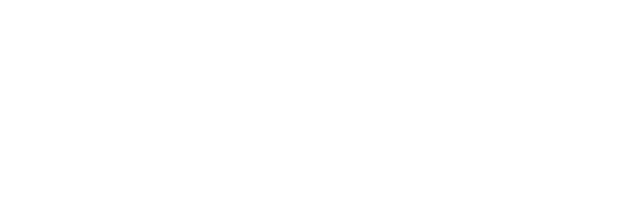
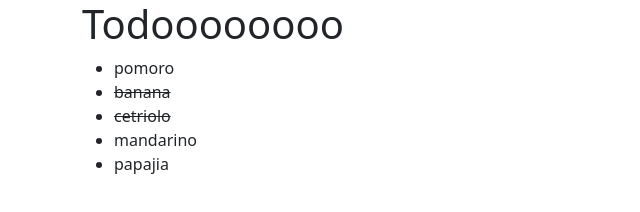
Before and after one commit to tomasdarienko/vue-todolist, a plain HTML site: page index.html in a window 1280 px wide. Shown: the whole page, without its empty margins (0-640 px from the left). Drawn offline with nearby package versions, Linux system fonts and the light colour scheme.

Commit message:
milestone 1

```diff
--- a/index.html
+++ b/index.html
@@ -1,14 +1,33 @@
 <!DOCTYPE html>
 <html lang="en">
+
 <head>
      <meta charset="UTF-8">
      <meta name="viewport" content="width=device-width, initial-scale=1.0">
      <title>todoooooooooooooooooo</title>
      <link rel="stylesheet" href="./css/style.css">
-     <link href="https://cdn.jsdelivr.net/npm/bootstrap@5.3.2/dist/css/bootstrap.min.css" rel="stylesheet" integrity="sha384-T3c6CoIi6uLrA9TneNEoa7RxnatzjcDSCmG1MXxSR1GAsXEV/Dwwykc2MPK8M2HN" crossorigin="anonymous">
+     <link href="https://cdn.jsdelivr.net/npm/bootstrap@5.3.2/dist/css/bootstrap.min.css" rel="stylesheet"
+          integrity="sha384-T3c6CoIi6uLrA9TneNEoa7RxnatzjcDSCmG1MXxSR1GAsXEV/Dwwykc2MPK8M2HN" crossorigin="anonymous">
 </head>
+
 <body>
+     <div id="app">
+          <div class="container">
+               <div class="row">
+                    <div class="col">
+                         <h1>Todoooooooo</h1>
+
+                         <div>
+                              <ul>
+                                   <li v-for="(todo,index) in todolist" :key="index" :class="todo.done == true ? 'text-decoration-line-through': '' ">{{ todo.text }}</li>
+                              </ul>
+                         </div>
+                    </div>
+               </div>
+          </div>
+     </div>
      <script src="https://unpkg.com/vue@3/dist/vue.global.js"></script>
      <script src="./js/script.js"></script>
 </body>
+
 </html>
--- a/js/script.js
+++ b/js/script.js
@@ -0,0 +1,35 @@
+const{createApp} =Vue
+
+createApp({
+     data(){
+          return{
+               todolist:[
+                    {
+                         text:'pomoro',
+                         done:false
+                    },
+                    {
+                         text:'banana',
+                         done:true
+                    },
+                    {
+                         text:'cetriolo',
+                         done:true
+                    },
+                    {
+                         text:'mandarino',
+                         done:false
+                    },
+                    {
+                         text:'papajia',
+                         done:false
+                    }
+
+               ]
+
+          }
+     },
+     methods:{
+
+     }
+}).mount('#app')
```
